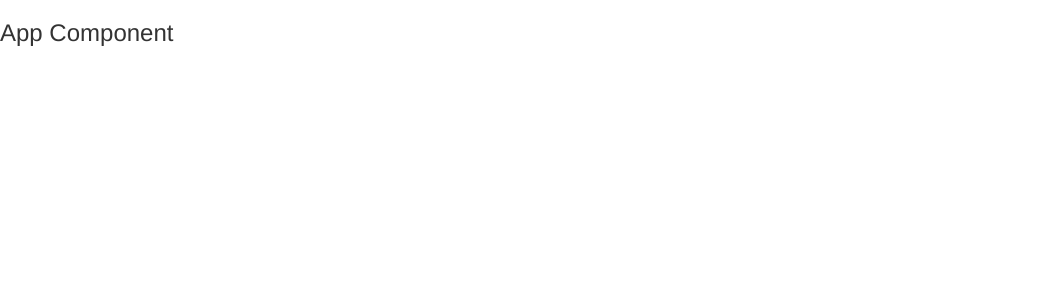
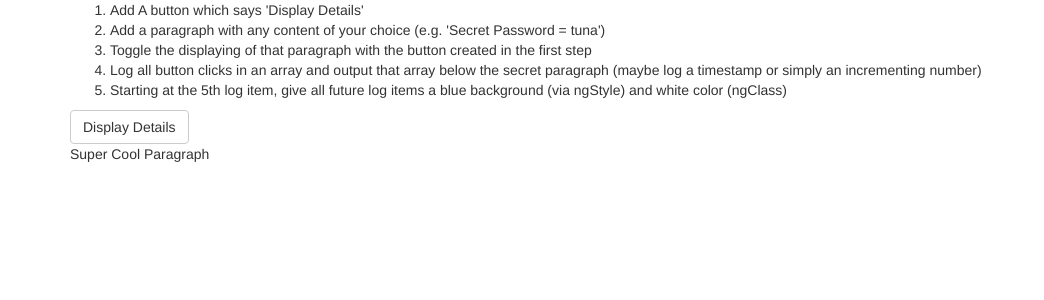
Before and after one commit to bartoszgajda55/AngularTCG, an Angular app: page / in a window 1280 px wide. Shown: the top 300 px of the page, without its empty margins (0-1044 px from the left). Built offline with nearby package versions, Linux system fonts and the light colour scheme.

Commit message:
Assignment Done.

```diff
--- a/src/app/app.component.css
+++ b/src/app/app.component.css
@@ -0,0 +1,3 @@
+.white {
+  color: white;
+}
--- a/src/app/app.component.html
+++ b/src/app/app.component.html
@@ -1 +1,24 @@
-<h3>App Component</h3>
+<div class="container">
+  <div class="row">
+    <div class="col-xs-12">
+      <ol>
+        <li>Add A button which says 'Display Details'</li>
+        <li>Add a paragraph with any content of your choice (e.g. 'Secret Password = tuna')</li>
+        <li>Toggle the displaying of that paragraph with the button created in the first step</li>
+        <li>Log all button clicks in an array and output that array below the secret paragraph (maybe log a timestamp or simply an incrementing number)</li>
+        <li>Starting at the 5th log item, give all future log items a blue background (via ngStyle) and white color (ngClass)</li>
+      </ol>
+    </div>
+    <div class="col-xs-12">
+      <button class="btn btn-default" (click)="editParagraphDisplay($event)">Display Details</button>
+      <p *ngIf="isParagraphDisplayed">Super Cool Paragraph</p>
+      <ul>
+        <li *ngFor="let click of buttonClicks"
+            [ngStyle]="{'background-color': applyBackgroundColor(buttonClicks.indexOf(click))}"
+            [ngClass]="{'white': applyTextColor(buttonClicks.indexOf(click))}">
+          {{click}}
+        </li>
+      </ul>
+    </div>
+  </div>
+</div>
--- a/src/app/app.component.ts
+++ b/src/app/app.component.ts
@@ -6,5 +6,23 @@ import { Component } from '@angular/core';
   styleUrls: ['./app.component.css']
 })
 export class AppComponent {
+  isParagraphDisplayed = true;
+  buttonClicks = [];
 
+  editParagraphDisplay(event) {
+    this.isParagraphDisplayed = !this.isParagraphDisplayed;
+    this.buttonClicks.push(event.timeStamp);
+  }
+
+  applyBackgroundColor(index) {
+    if (index > 3) {
+      return 'dodgerblue';
+    }
+  }
+
+  applyTextColor(index) {
+    if (index > 3) {
+      return true;
+    }
+  }
 }
```
